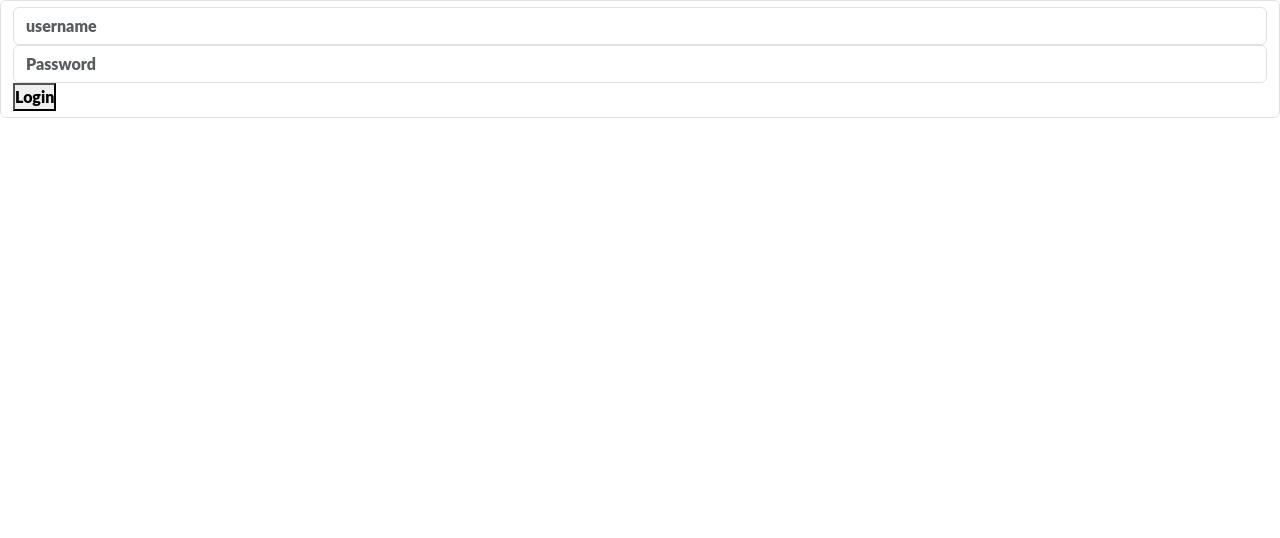
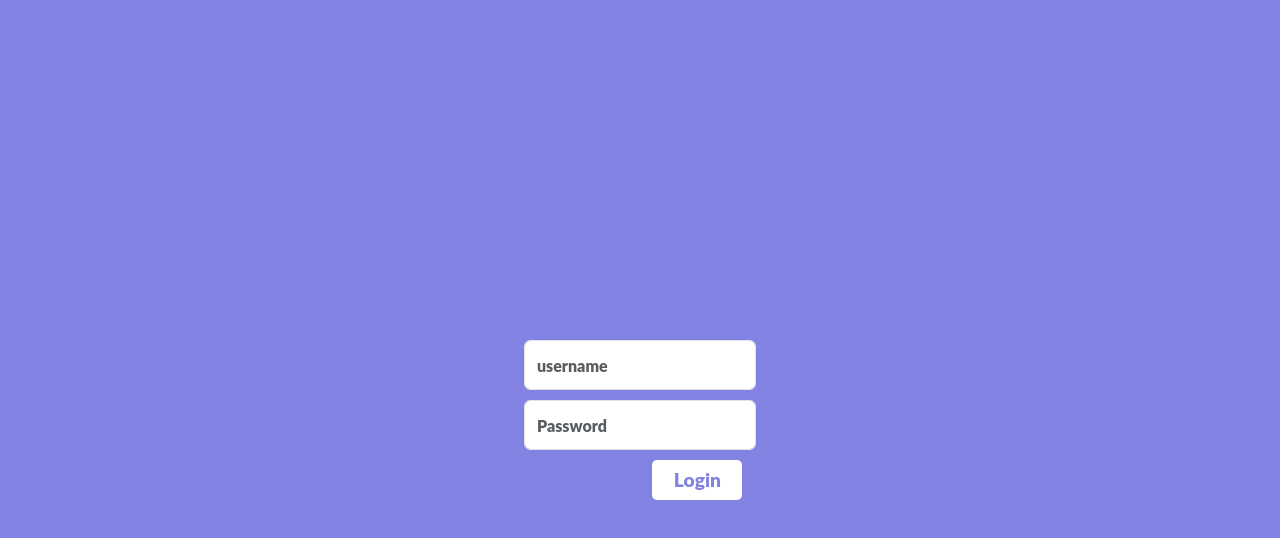
Before and after one commit to NalianAchei2020/e-learning, a React (Create React App) app: page /login in a window 1280 px wide. Shown: the top 538 px of the page. Built offline with nearby package versions, Linux system fonts and the light colour scheme.

Commit message:
add admin dashboard

```diff
--- a/src/pages/Login.js
+++ b/src/pages/Login.js
@@ -2,16 +2,18 @@ import React from 'react';
 
 const Login = () => {
   return (
-    <div>
-      <form className="form-control">
+    <div className="login-container">
+      <div className="login">
+        <form className="login-form">
           <input type="text" className="form-control" placeholder="username" />
           <input
             type="password"
             className="form-control"
             placeholder="Password"
           />
-        <button>Login</button>
+          <button className="login-button">Login</button>
         </form>
+      </div>
     </div>
   );
 };
--- a/src/pages/admin.js
+++ b/src/pages/admin.js
@@ -6,7 +6,9 @@ const Admin = () => {
   const { submitCompletedTasks } = state;
 
   return (
-    <div>
+    <div className="main-container">
+      <aside></aside>
+      <main>
         <h4>ADMIN</h4>
         <table className="table">
           <thead>
@@ -31,6 +33,7 @@ const Admin = () => {
             ))}
           </tbody>
         </table>
+      </main>
     </div>
   );
 };
--- /dev/null
+++ b/src/sass/login.scss
@@ -0,0 +1,26 @@
+.login-container {
+  background-color: rgb(130, 130, 226);
+}
+.login {
+  height: 100vh;
+  display: flex;
+  justify-content: center;
+  align-items: center;
+}
+.form-control {
+  width: 100%;
+  height: 50px;
+  margin-bottom: 10px;
+}
+.login-button {
+  position: absolute;
+  right: 42%;
+  width: 90px;
+  height: 40px;
+  background-color: #fff;
+  color: rgb(130, 130, 226);
+  font-size: 1.2rem;
+  font-weight: 700;
+  border: none;
+  border-radius: 5px;
+}
```
Also changed, not shown: src/sass/index.scss (+4 -4 lines). Lines whose indentation alone changed are shown as unchanged.
